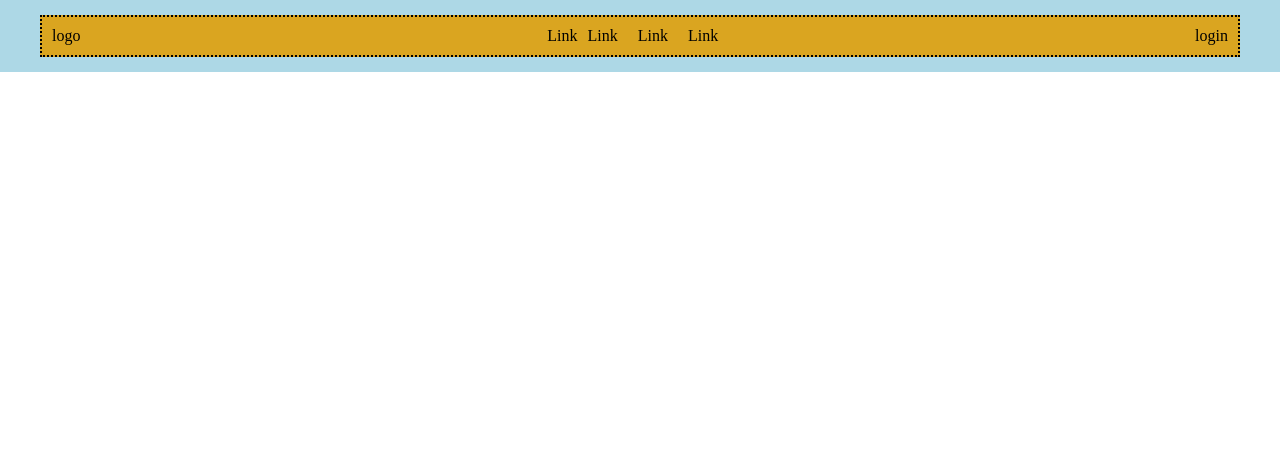
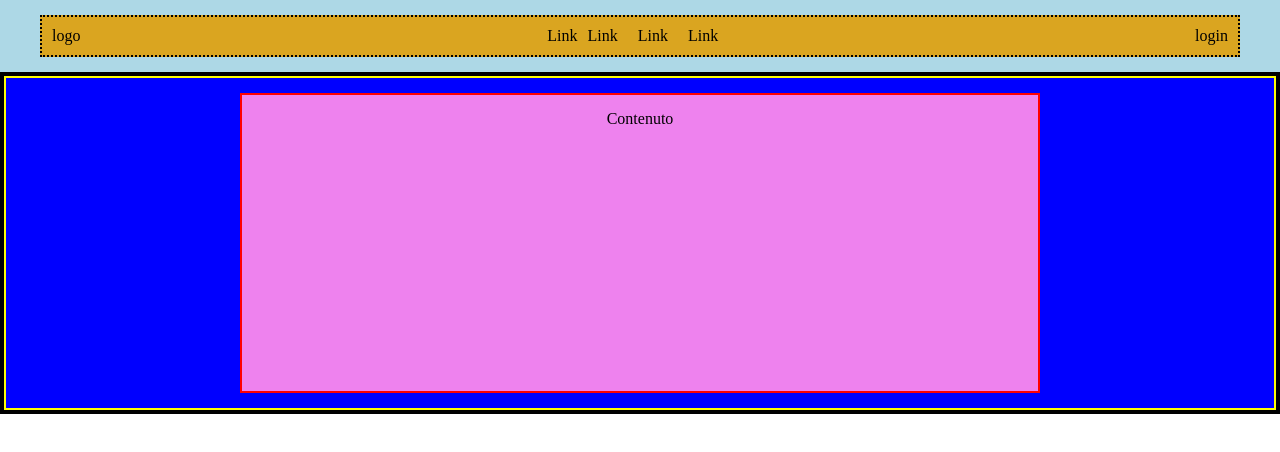
Before and after one commit to VincenzoIuliano/htmlcss-struttura-discord, a plain HTML site: page index.html in a window 1280 px wide. Drawn offline with Linux system fonts and the light colour scheme.

Commit message:
ADD: first main section adn debug rules

```diff
--- a/css/app.css
+++ b/css/app.css
@@ -42,4 +42,49 @@ img {
     gap: 10px;
 }
 
-/* UTLITIES  */
+.row {
+    display: flex;
+    flex-wrap: wrap;
+    justify-content: center;
+}
+
+.col {
+    width: 500px;
+    text-align: center;
+    height: 300px;
+    width: 800px;
+}
+
+
+
+/* UTILITIES */
+
+
+.bg-blue {
+    background-color: blue;
+}
+
+.bg-violet {
+    background-color: violet;
+}
+
+
+
+
+
+
+/* DEBUG RULS */
+
+.debug ,container {
+    border: 2px solid black;
+}
+
+.debug .row {
+    border: 2px solid yellow;
+    padding: 15px;
+}
+
+.debug .col {
+    border: 2px solid red;
+    padding: 15px;
+}
--- a/index.html
+++ b/index.html
@@ -7,8 +7,10 @@
     <link rel="stylesheet" href="./css/app.css">
 </head>
 <body>
+    <!-- Creo l'header -->
     <header class="main-header">
-         <nav class="nav"> <!--Flex container -->
+         <!-- Creo la Navbar  -->
+        <nav class="nav"> <!--Flex container -->
             <span>logo</span>
             <ul class="link-list">
                 <li><a href="">Link</a></li>
@@ -19,5 +21,15 @@
             <span>login</span>
         </nav>
     </header>
+    <main>
+        <!-- Creo la prima sezione -->
+        <section class="section debug">
+            <div class="container debug bg-blue">
+              <div class="row debug">
+                <div class="col debug bg-violet">Contenuto</div>
+              </div>
+            </div>
+        </section>
+    </main>
 </body>
 </html>
```
